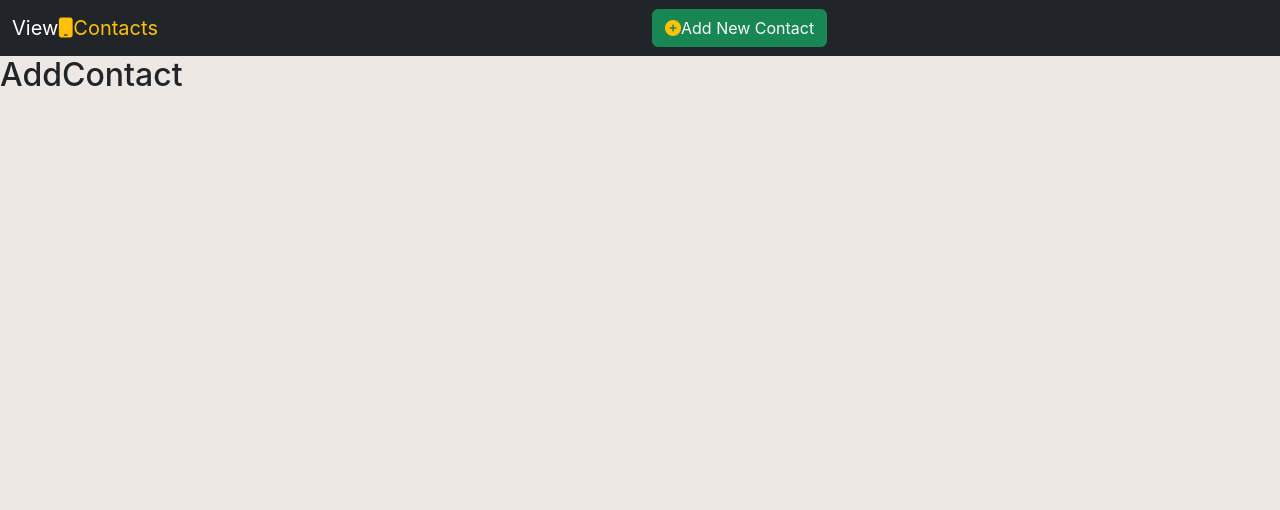
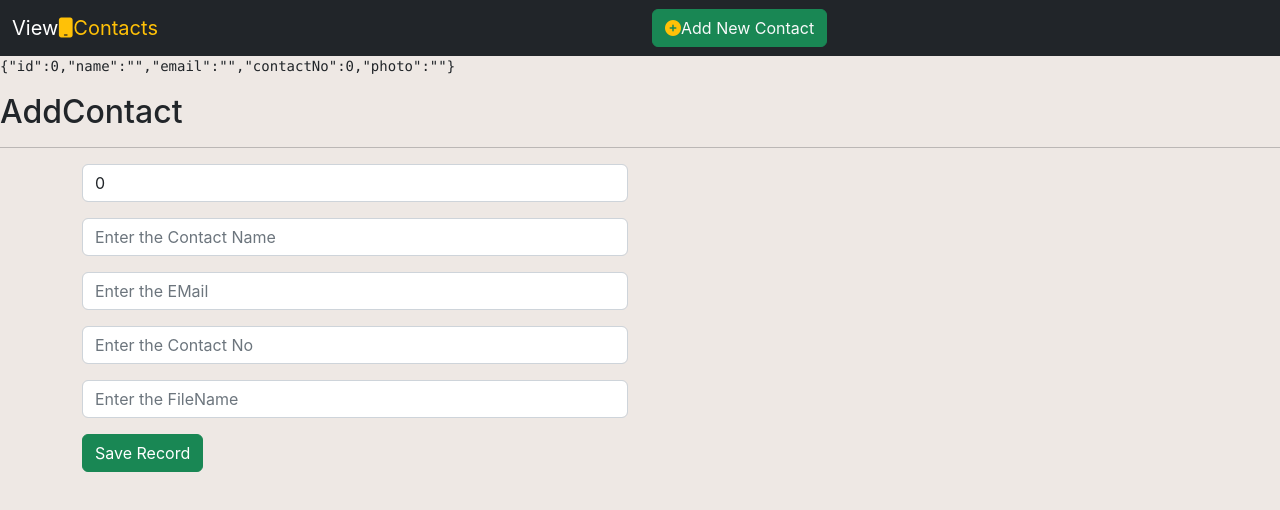
Before and after one commit to Nityanand4680/FAI-Advanced, a React (Create React App) app in the folder React Demos/contact-manager-example/: page /contacts/add in a window 1280 px wide. Shown: the top 510 px of the page. Built offline with nearby package versions, Linux system fonts and the light colour scheme; the HTML template or start-up script is replaced by a standard one.

Commit message:
Add files via upload

```diff
--- a/React Demos/contact-manager-example/src/Components/AddContact.js
+++ b/React Demos/contact-manager-example/src/Components/AddContact.js
@@ -1,9 +1,47 @@
-import React from "react";
+import React, { useState } from "react";
 
 let AddContact = ()=> {
+    let [state, setState] = useState({
+        contact : {
+            "id": 0,
+            "name": "",
+            "email": "",
+            "contactNo": 0,
+            "photo": ""
+        }
+    })
+
+    let { contact } = state;
+    ///////////////////////////////////////////V-DOM//////////////////////////////////
  return(
     <React.Fragment>
+        <pre>{JSON.stringify(contact)}</pre>
         <h2>AddContact</h2>
+        <hr />
+        <div className="container">
+            <div className="row">
+                <div className="col-md-6">
+                    <p>
+                        <input name="id" value={contact.id} className="form-control" placeholder="Enter the Id"/>
+                    </p>
+                    <p>
+                        <input className="form-control" placeholder="Enter the Contact Name"/>
+                    </p>
+                    <p>
+                        <input className="form-control" placeholder="Enter the EMail"/>
+                    </p>
+                    <p>
+                        <input className="form-control" placeholder="Enter the Contact No"/>
+                    </p>
+                    <p>
+                        <input className="form-control" placeholder="Enter the FileName"/>
+                    </p>
+                    <p>
+                        <button className="btn btn-success">Save Record</button>
+                    </p>
+                </div>
+            </div>
+        </div>
     </React.Fragment>
  );
 }
--- a/React Demos/contact-manager-example/src/Components/Contact.js
+++ b/React Demos/contact-manager-example/src/Components/Contact.js
@@ -11,9 +11,9 @@ export default function Contact(props) {
                     <ImageComponent url={props.contact.photo}/>
                 </div>
                 <div className="col-md-6">
-                    <input disabled className="form-control m-2" placeholder="Contact Name" value={props.contact.name} />
-                    <input disabled className="form-control m-2" placeholder="Contact Email" value={props.contact.email} />
-                    <input disabled className="form-control m-2" placeholder="Contact Phone" value={props.contact.contactNo} />
+                    <input disabled={props.disabled} className="form-control m-2" placeholder="Contact Name" value={props.contact.name} />
+                    <input disabled={props.disabled} className="form-control m-2" placeholder="Contact Email" value={props.contact.email} />
+                    <input disabled={props.disabled} className="form-control m-2" placeholder="Contact Phone" value={props.contact.contactNo} />
                 </div>
                 <Navigation id={props.contact.id}/>
             </div>
--- a/React Demos/contact-manager-example/src/Components/EditContact.js
+++ b/React Demos/contact-manager-example/src/Components/EditContact.js
@@ -1,8 +1,31 @@
-import React  from 'react';
+import React, { useEffect, useState }  from 'react';
+import { Link, useParams } from "react-router-dom";
+import { ContactService } from '../Services/ContactService';
+import  Contact  from "./Contact";
+
 let EditContact = ()=> {
+    let { contactId } = useParams();
+    let [state, setState] = useState({
+        selected :{}
+    })
+
+    useEffect(()=>{
+        async function getRec(){
+            let response = await ContactService.getContact(contactId)
+            setState({selected : response.data})
+        }
+        getRec();
+    },[contactId]);
+
+    let {selected } = state
+    ////////////////////////V-DOM Area////////////////////////////////////
     return(
        <React.Fragment>
-           <h2>EditContact</h2>
+           <div className='container'>
+            <Contact contact = {selected} disabled= {false}/>
+           </div>
+           <button className='btn btn-danger m-2'>Save</button>
+           <Link to={'/contacts/list'} className="btn btn-dark text-light">Back</Link>
        </React.Fragment>
     );
    }
--- a/React Demos/contact-manager-example/src/Components/ViewContact.js
+++ b/React Demos/contact-manager-example/src/Components/ViewContact.js
@@ -1,10 +1,31 @@
-import React from "react";
+import React, { useEffect, useState }  from 'react';
+import { Link, useParams } from "react-router-dom";
+import { ContactService } from '../Services/ContactService';
+import  Contact  from "./Contact";
 
 let ViewContact = ()=> {
- return(
-    <React.Fragment>
-        <h2>ViewContact</h2>
-    </React.Fragment>
- );
+    let { contactId } = useParams();
+    let [state, setState] = useState({
+        selected :{}
+    })
+
+    useEffect(()=>{
+        async function getRec(){
+            let response = await ContactService.getContact(contactId)
+            setState({selected : response.data})
+        }
+        getRec();
+    },[contactId]);
+
+    let {selected } = state
+    ////////////////////////V-DOM Area////////////////////////////////////
+    return(
+       <React.Fragment>
+           <div className='container'>
+            <Contact contact = {selected} disabled= {true}/>
+           </div>
+           <Link to={'/contacts/list'} className="btn btn-dark">Back</Link>
+       </React.Fragment>
+    );
 }
 export default ViewContact;
```
